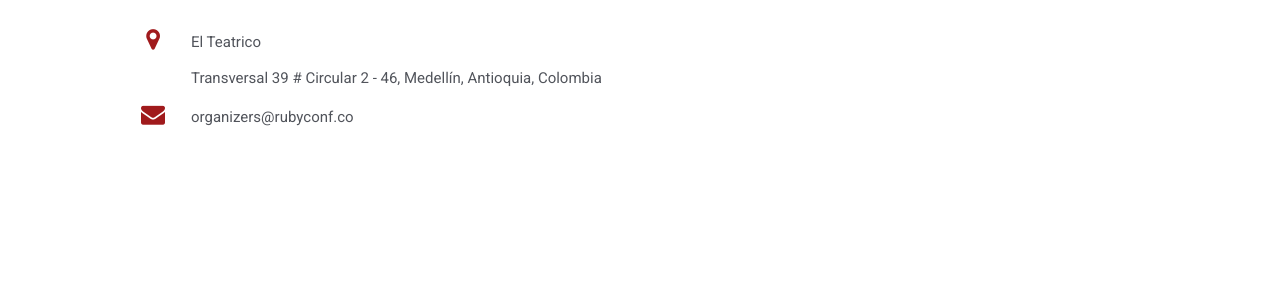
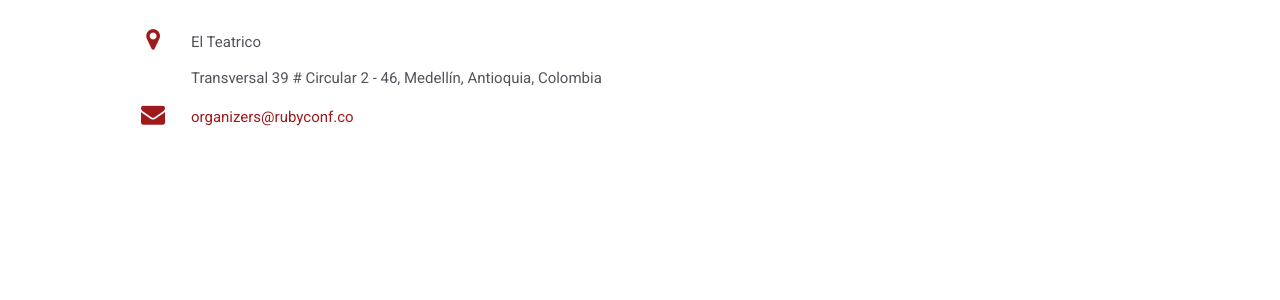
Before and after one commit to RubyConfCo/2016-rubyconfco.github.io, a Jekyll site: the page built from index.html, in a window 1280 px wide. Shown: the part 3593-3893 px from the top of the page. Built offline with Jekyll 4.4.1, drawn with Linux system fonts in a browser that asks for light colours; some web fonts are replaced.

Commit message:
Mail link fix

```diff
--- a/_includes/index/location.html
+++ b/_includes/index/location.html
@@ -9,7 +9,7 @@
         <ul class="list">
           <li><i class="fa fa-map-marker"></i>El Teatrico</li>
           <li><i class="fa"></i>Transversal 39 # Circular 2 - 46, Medellín, Antioquia, Colombia</li>
-          <li><i class="fa fa-envelope"></i>organizers@rubyconf.co</li>
+          <li><i class="fa fa-envelope"></i><a href="mailto:organizers@rubyconf.co">organizers@rubyconf.co</a></li>
         </ul>
       </div>
     </div>
```
